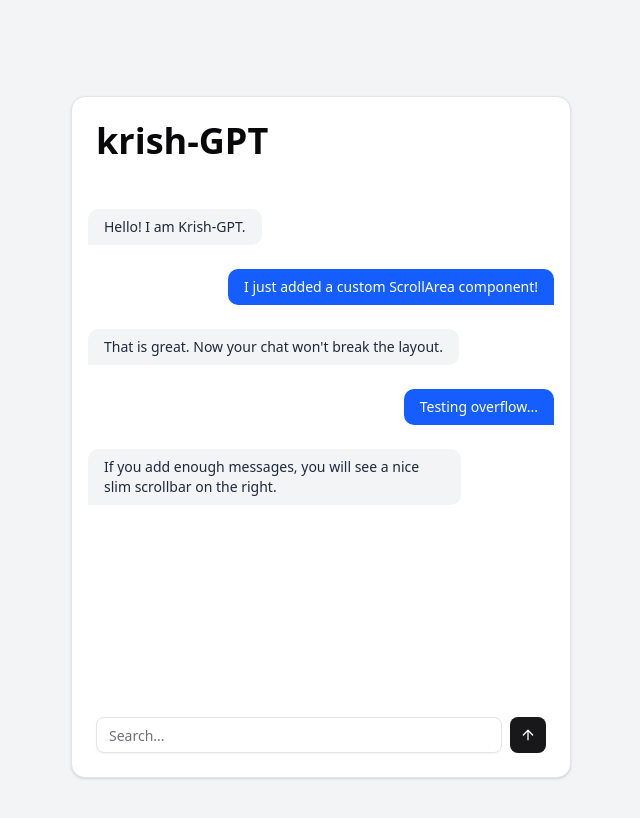
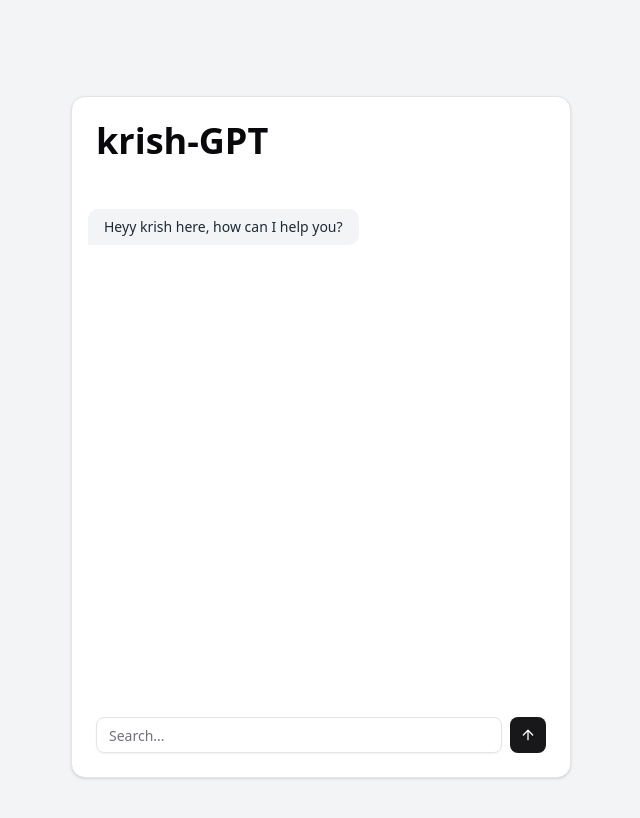
Before and after one commit to kr1shnac/krish-GPT, a Next.js app: page / in a window 1280 px wide. Shown: the top 818 px of the page, without its empty margins (319-959 px from the left). Built offline with nearby package versions, Linux system fonts and the light colour scheme.

Commit message:
feat: implement chat state logic

```diff
--- a/src/components/ChatWindow.tsx
+++ b/src/components/ChatWindow.tsx
@@ -1,3 +1,6 @@
+"use client";
+
+import { useState } from "react";
 import { Button } from "@/components/ui/button";
 import { Input } from "@/components/ui/input";
 import { ArrowUp } from "lucide-react";
@@ -13,7 +16,33 @@ import {
 import { ChatMessage } from "./ChatMessage";
 import { ScrollArea } from "@/components/ui/scroll-area";
 
+type Message = {
+  id: string;
+  role: "user" | "ai";
+  content: string;
+};
+
 export function ChatWindow() {
+  const [messages, setMessages] = useState<Message[]>([
+    { id: "1", role: "ai", content: "Heyy krish here, how can I help you?" },
+  ]);
+
+  const [input, setInput] = useState("");
+
+  const handleSend = () => {
+    if (!input.trim()) return;
+
+    const userMessage: Message = {
+      id: Date.now().toString(),
+      role: "user",
+      content: input,
+    };
+
+    setMessages((prev) => [...prev, userMessage]);
+
+    setInput("");
+  };
+
   return (
     <div className="flex min-h-screen flex-col items-center justify-center p-24">
       <Card className="w-[500px]">
@@ -25,26 +54,20 @@ export function ChatWindow() {
         <CardContent className="p-0">
           <ScrollArea className="h-[500px] w-full p-4 pr-4">
             <div className="flex flex-col gap-2">
-              <ChatMessage role="ai" content="Hello! I am Krish-GPT." />
-              <ChatMessage
-                role="user"
-                content="I just added a custom ScrollArea component!"
-              />
-              <ChatMessage
-                role="ai"
-                content="That is great. Now your chat won't break the layout."
-              />
-              <ChatMessage role="user" content="Testing overflow..." />
-              <ChatMessage
-                role="ai"
-                content="If you add enough messages, you will see a nice slim scrollbar on the right."
-              />
+              {messages.map((m) => (
+                <ChatMessage key={m.id} role={m.role} content={m.content} />
+              ))}
             </div>
           </ScrollArea>
         </CardContent>
         <CardFooter className="flex gap-2">
-          <Input type="search" placeholder="Search..." />
-          <Button size="icon" aria-label="Submit">
+          <Input
+            type="search"
+            placeholder="Search..."
+            value={input}
+            onChange={(e) => setInput(e.target.value)}
+          />
+          <Button onClick={handleSend} size="icon" aria-label="Submit">
             <ArrowUp />
           </Button>
         </CardFooter>
```
Also changed, not shown: src/app/api/chat/route.ts (added).
